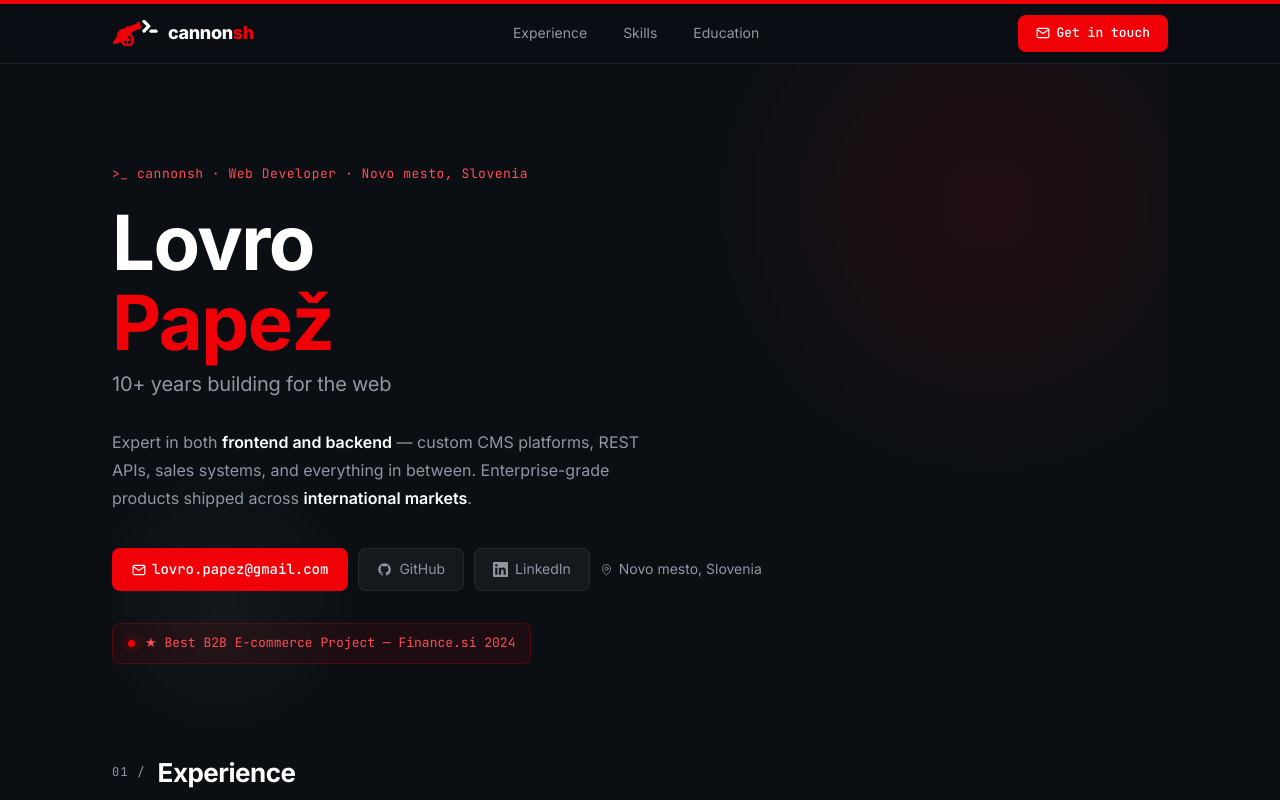
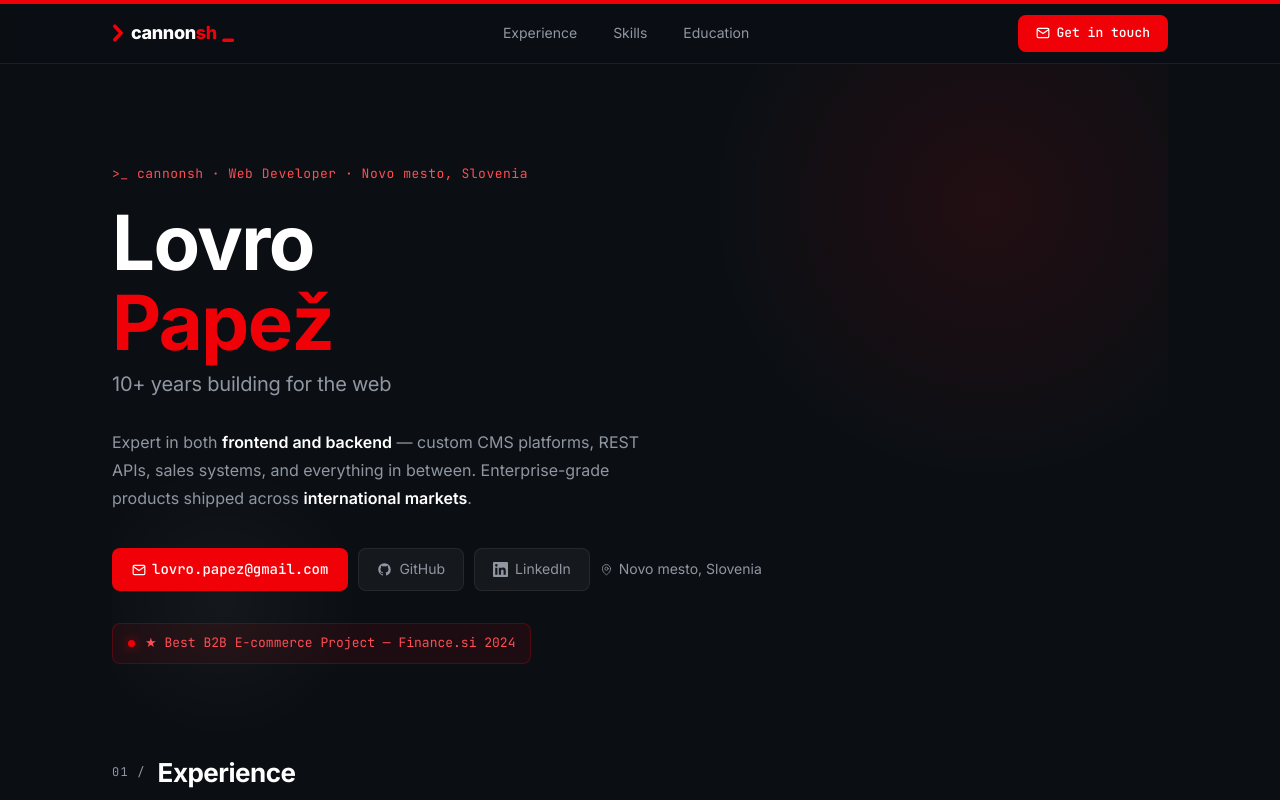
Before and after one commit to cannonsh/portfolio, a website: page index.html in a window 1280 px wide. Both pictures are taken after a click on the link "cannonsh — home". Shown: the top 800 px of the page. Drawn offline with Linux system fonts and the light colour scheme.

Commit message:
Switch to the shell-prompt mark
Replace the cannon illustration with the >_ prompt that now serves as the
cannonsh identity: nav logo becomes "> cannonsh _" with a blinking cursor,
favicon set (svg/ico/apple-touch) becomes the red prompt tile that matches
the profile avatar, and the OG image uses the new "> cannonsh.dev_" lockup.

Co-Authored-By: Claude Fable 5.1 <noreply@anthropic.com>
Claude-Session: https://claude.ai/code/session_016dWMn3KtfWqANGQRGqb1aE

```diff
--- a/index.html
+++ b/index.html
@@ -82,7 +82,7 @@
     .nav-logo {
       display: inline-flex;
       align-items: center;
-      gap: 10px;
+      gap: 7px;
       font-family: 'Inter', sans-serif;
       font-size: 18px;
       font-weight: 800;
@@ -90,8 +90,14 @@
       text-decoration: none;
       color: var(--text);
     }
-    .nav-logo span { color: var(--red); margin-left: -10px; }
-    .nav-mark { width: 46px; height: 26px; flex-shrink: 0; }
+    .nav-logo span { color: var(--red); margin-left: -7px; }
+    /* The mark is the shell prompt split around the name: > cannonsh _ */
+    .nav-mark { width: 12px; height: 20px; flex-shrink: 0; }
+    .nav-cursor { width: 12px; height: 20px; flex-shrink: 0; margin-left: -2px; }
+    @media (prefers-reduced-motion: no-preference) {
+      .nav-cursor { animation: nav-blink 1.1s steps(1, end) infinite; }
+      @keyframes nav-blink { 50% { opacity: 0; } }
+    }
     .nav-links {
       display: flex;
       gap: 8px;
@@ -412,8 +418,9 @@
   <nav class="nav">
     <div class="nav-inner">
       <a class="nav-logo" href="#" aria-label="cannonsh — home">
-        <svg class="nav-mark" viewBox="50 150 460 260" aria-hidden="true"><polygon points="118,288 212,288 212,352 62,392 62,370" fill="#EF0107"/><g transform="translate(130,290) rotate(-24)"><polygon points="0,-38 215,-26 215,26 0,38" fill="#EF0107"/><rect x="196" y="-36" width="28" height="72" rx="7" fill="#EF0107"/><rect x="88" y="-41" width="20" height="82" rx="5" fill="#EF0107"/><circle cx="-8" cy="0" r="24" fill="#EF0107"/></g><circle cx="205" cy="350" r="56" fill="none" stroke="#EF0107" stroke-width="24"/><circle cx="205" cy="350" r="15" fill="#EF0107"/><g stroke="#EF0107" stroke-width="13" stroke-linecap="round"><line x1="205" y1="302" x2="205" y2="398"/><line x1="157" y1="350" x2="253" y2="350"/></g><polyline points="370,164 418,212 370,260" fill="none" stroke="#FFFFFF" stroke-width="32" stroke-linecap="round" stroke-linejoin="round"/><line x1="440" y1="262" x2="490" y2="262" stroke="#FFFFFF" stroke-width="32" stroke-linecap="round"/></svg>
+        <svg class="nav-mark" viewBox="0 0 60 100" aria-hidden="true"><polyline points="14,16 46,50 14,84" fill="none" stroke="#EF0107" stroke-width="18" stroke-linecap="round" stroke-linejoin="round"/></svg>
         cannon<span>sh</span>
+        <svg class="nav-cursor" viewBox="0 0 60 100" aria-hidden="true"><line x1="10" y1="86" x2="52" y2="86" stroke="#EF0107" stroke-width="18" stroke-linecap="round"/></svg>
       </a>
       <ul class="nav-links">
         <li><a href="#experience">Experience</a></li>
```
Also changed, not shown: assets/apple-touch-icon.png, assets/favicon.ico, assets/favicon.svg, assets/og-image.png.
